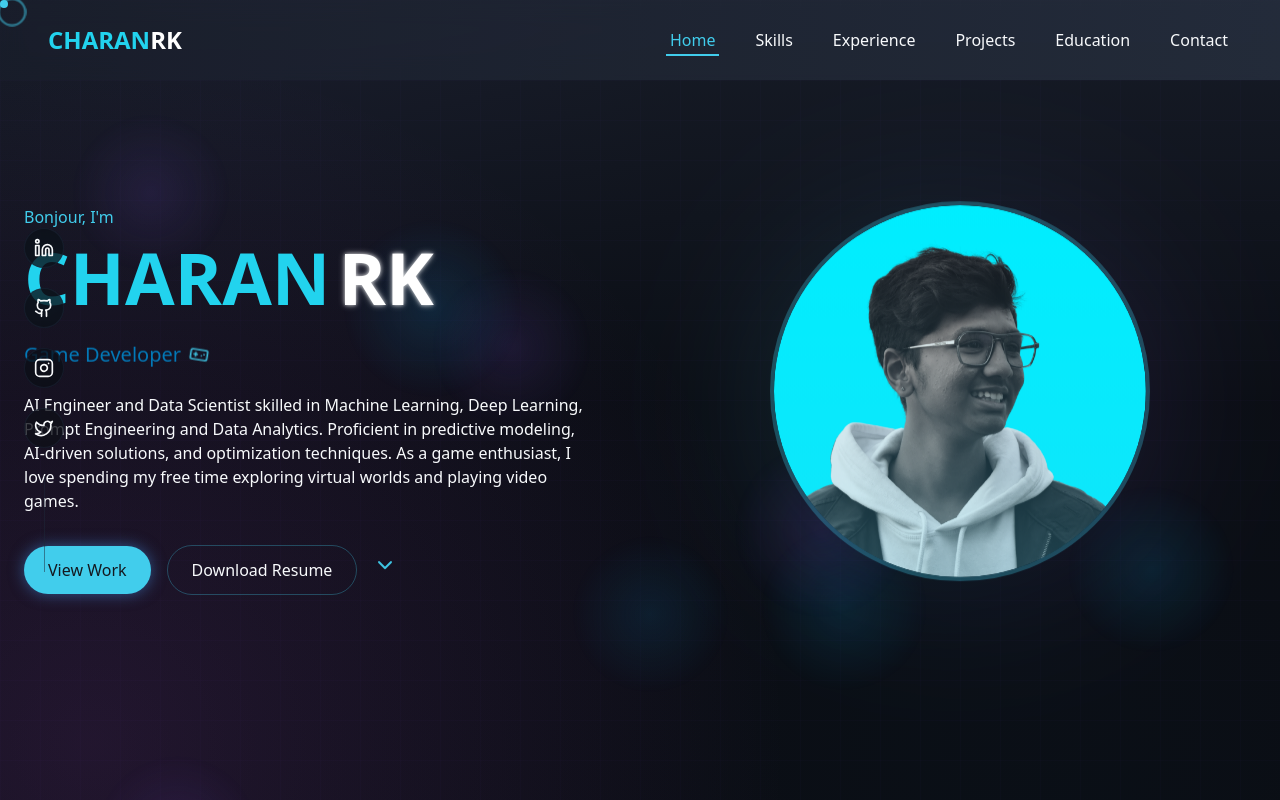
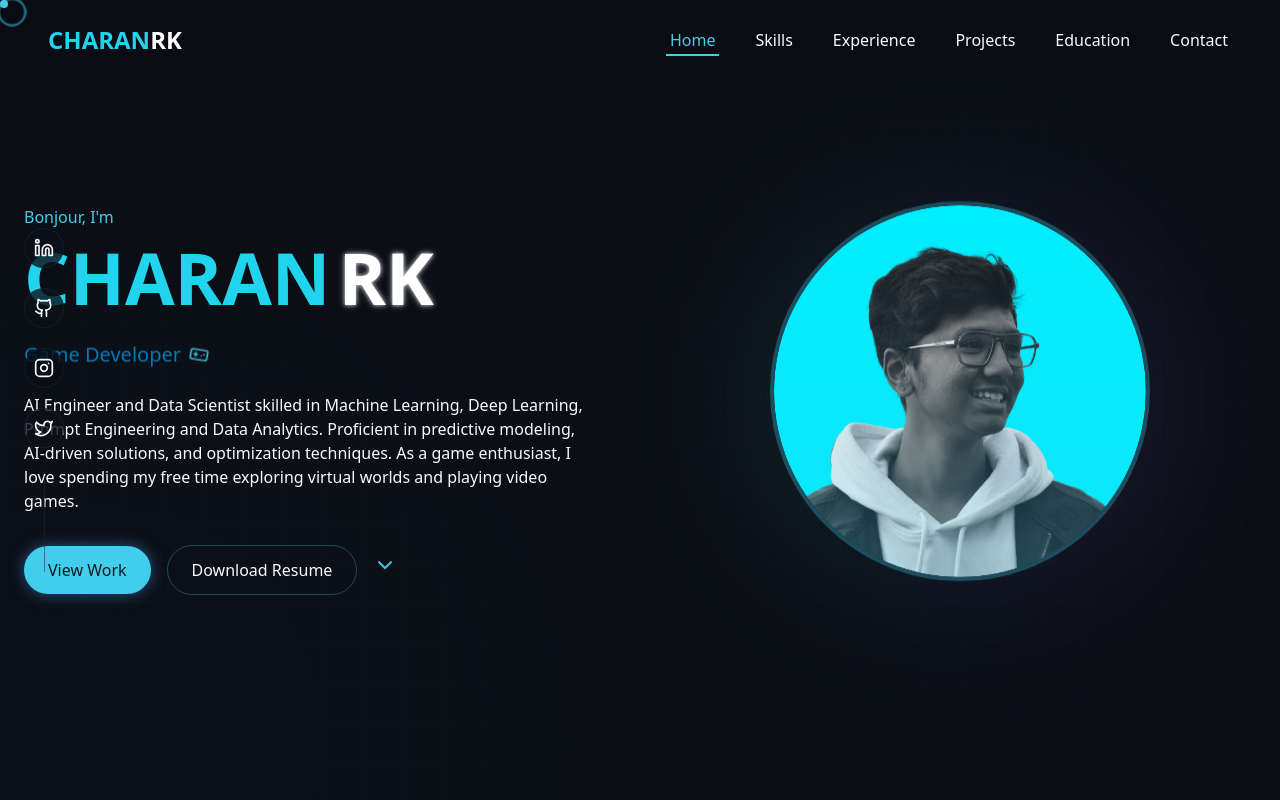
Before and after one commit to Charan051203/charan-portfolio, a React (Vite) app: page / in a window 1280 px wide. Shown: the top 800 px of the page. Built offline with nearby package versions, Linux system fonts and the light colour scheme.

Commit message:
Reverted to commit 72813ab16c2a9693d8c398bb5bc590d8c315a9fc

```diff
--- a/src/components/Hero.tsx
+++ b/src/components/Hero.tsx
@@ -1,4 +1,3 @@
-
 import React, { useEffect, useState } from 'react';
 import { motion, AnimatePresence } from 'framer-motion';
 import { Gamepad, ChevronDown } from 'lucide-react';
@@ -75,18 +74,16 @@ const Hero: React.FC = () => {
   return (
     <section id="home" className="min-h-screen flex flex-col items-center justify-center relative overflow-hidden py-8 md:py-0">
       <div className="absolute inset-0 -z-10">
-        {/* Enhanced background with more vibrant gradient */}
-        <div className="absolute inset-0 bg-gradient-to-b from-[#1A1F2C]/80 via-background to-background/90" />
+        <div className="absolute inset-0 bg-gradient-to-b from-background/20 via-background to-background/80" />
 
-        {/* Animated gradient background */}
         <motion.div
-          className="absolute inset-0 opacity-30"
+          className="absolute inset-0 opacity-20"
           animate={{
             background: [
-              "radial-gradient(circle at 0% 0%, rgba(139, 92, 246, 0.4) 0%, transparent 50%)",
-              "radial-gradient(circle at 100% 100%, rgba(14, 165, 233, 0.4) 0%, transparent 50%)",
-              "radial-gradient(circle at 0% 100%, rgba(217, 70, 239, 0.4) 0%, transparent 50%)",
-              "radial-gradient(circle at 100% 0%, rgba(14, 165, 233, 0.4) 0%, transparent 50%)"
+              "radial-gradient(circle at 0% 0%, rgba(72,149,239,0.1) 0%, transparent 50%)",
+              "radial-gradient(circle at 100% 100%, rgba(72,149,239,0.1) 0%, transparent 50%)",
+              "radial-gradient(circle at 0% 100%, rgba(72,149,239,0.1) 0%, transparent 50%)",
+              "radial-gradient(circle at 100% 0%, rgba(72,149,239,0.1) 0%, transparent 50%)"
             ]
           }}
           transition={{
@@ -96,42 +93,13 @@ const Hero: React.FC = () => {
           }}
         />
 
-        {/* Grid overlay effect */}
         <div className="absolute inset-0 opacity-10"
           style={{
-            backgroundImage: `linear-gradient(to right, rgba(139, 92, 246, 0.2) 1px, transparent 1px),
-                            linear-gradient(to bottom, rgba(139, 92, 246, 0.2) 1px, transparent 1px)`,
+            backgroundImage: `linear-gradient(to right, rgba(255,255,255,0.1) 1px, transparent 1px),
+                            linear-gradient(to bottom, rgba(255,255,255,0.1) 1px, transparent 1px)`,
             backgroundSize: '40px 40px'
           }}
         />
-
-        {/* Additional animated particle effect */}
-        <div className="absolute inset-0 overflow-hidden">
-          {[...Array(8)].map((_, i) => (
-            <motion.div
-              key={i}
-              className="absolute w-32 h-32 rounded-full opacity-20"
-              style={{
-                background: i % 2 === 0
-                  ? "radial-gradient(circle, rgba(139, 92, 246, 0.5) 0%, rgba(139, 92, 246, 0) 70%)"
-                  : "radial-gradient(circle, rgba(14, 165, 233, 0.5) 0%, rgba(14, 165, 233, 0) 70%)",
-                left: `${Math.random() * 100}%`,
-                top: `${Math.random() * 100}%`,
-              }}
-              animate={{
-                x: [0, Math.random() * 100 - 50],
-                y: [0, Math.random() * 100 - 50],
-                opacity: [0.1, 0.3, 0.1],
-                scale: [1, 1.5, 1],
-              }}
-              transition={{
-                duration: 15 + Math.random() * 10,
-                repeat: Infinity,
-                ease: "linear"
-              }}
-            />
-          ))}
-        </div>
       </div>
 
       <div className="container px-4 sm:px-6 mx-auto">
--- a/src/components/Navbar.tsx
+++ b/src/components/Navbar.tsx
@@ -103,9 +103,7 @@ const Navbar: React.FC<NavbarProps> = ({ showIcons = true }) => {
         }}
         transition={{ duration: 0.3 }}
         className={`fixed top-0 w-full z-50 transition-all duration-300 ${
-          scrolled ?
-            'bg-gradient-to-r from-[#1A1F2C]/85 to-[#2d3748]/85 backdrop-blur-xl border-b border-primary/20 shadow-lg py-2 px-3 sm:py-3 sm:px-4' :
-            'bg-gradient-to-r from-[#1A1F2C]/60 to-[#2d3748]/60 backdrop-blur-md py-3 px-3 sm:py-6 sm:px-4'
+          scrolled ? 'backdrop-blur-xl bg-background/70 border-b border-border/10 shadow-lg py-2 px-3 sm:py-3 sm:px-4' : 'backdrop-blur-sm bg-background/30 py-3 px-3 sm:py-6 sm:px-4'
         }`}
       >
         <div className="container mx-auto flex justify-between items-center">
@@ -147,7 +145,7 @@ const Navbar: React.FC<NavbarProps> = ({ showIcons = true }) => {
           {/* Mobile Menu Button */}
           {isMobile && (
             <motion.button
-              className="fixed top-4 right-4 z-50 flex items-center gap-2 bg-primary/20 p-2 rounded-full backdrop-blur-sm border border-primary/20"
+              className="fixed top-4 right-4 z-50 flex items-center gap-2 bg-primary/10 p-2 rounded-full backdrop-blur-sm border border-primary/20"
               onClick={() => setMobileMenuOpen(!mobileMenuOpen)}
               whileHover={{ scale: 1.05 }}
               whileTap={{ scale: 0.95 }}
@@ -162,7 +160,7 @@ const Navbar: React.FC<NavbarProps> = ({ showIcons = true }) => {
       <AnimatePresence>
         {isMobile && mobileMenuOpen && (
           <motion.div
-            className="fixed inset-0 bg-gradient-to-br from-[#1A1F2C]/95 to-[#2d3748]/95 backdrop-blur-lg z-40 md:hidden flex flex-col items-center justify-center"
+            className="fixed inset-0 bg-background/95 backdrop-blur-lg z-40 md:hidden flex flex-col items-center justify-center"
             initial={{ opacity: 0, x: '-100%' }}
             animate={{ opacity: 1, x: 0 }}
             exit={{ opacity: 0, x: '100%' }}
--- a/src/index.css
+++ b/src/index.css
@@ -51,10 +51,6 @@
     overflow-x: hidden;
     overscroll-behavior: none;
     touch-action: manipulation;
-    background-image:
-      radial-gradient(circle at 20% 20%, rgba(139, 92, 246, 0.15) 0%, transparent 35%),
-      radial-gradient(circle at 80% 80%, rgba(14, 165, 233, 0.15) 0%, transparent 35%);
-    background-attachment: fixed;
   }
 
   .animate-pulse-glow {
@@ -76,16 +72,6 @@
   .glassmorphism {
     @apply backdrop-blur-xl bg-background/70 border border-white/10 shadow-[0_4px_12px_-2px_rgba(0,0,0,0.3)];
   }
-
-  /* Enhanced glassmorphism with purple accent */
-  .glassmorphism-purple {
-    @apply backdrop-blur-xl bg-[#1A1F2C]/70 border border-purple-500/20 shadow-[0_4px_12px_-2px_rgba(139,92,246,0.3)];
-  }
-
-  /* Enhanced glassmorphism with blue accent */
-  .glassmorphism-blue {
-    @apply backdrop-blur-xl bg-[#1A1F2C]/70 border border-blue-500/20 shadow-[0_4px_12px_-2px_rgba(14,165,233,0.3)];
-  }
 }
 
 @keyframes float {
@@ -106,16 +92,6 @@
   animation: glow 3s ease-in-out infinite;
 }
 
-/* Enhanced animations */
-@keyframes float-rotate {
-  0%, 100% { transform: translateY(0px) rotate(0deg); }
-  50% { transform: translateY(-10px) rotate(2deg); }
-}
-
-.float-rotate-animation {
-  animation: float-rotate 4s ease-in-out infinite;
-}
-
 /* Enhance mobile experience */
 @media (max-width: 768px) {
   * {
```
